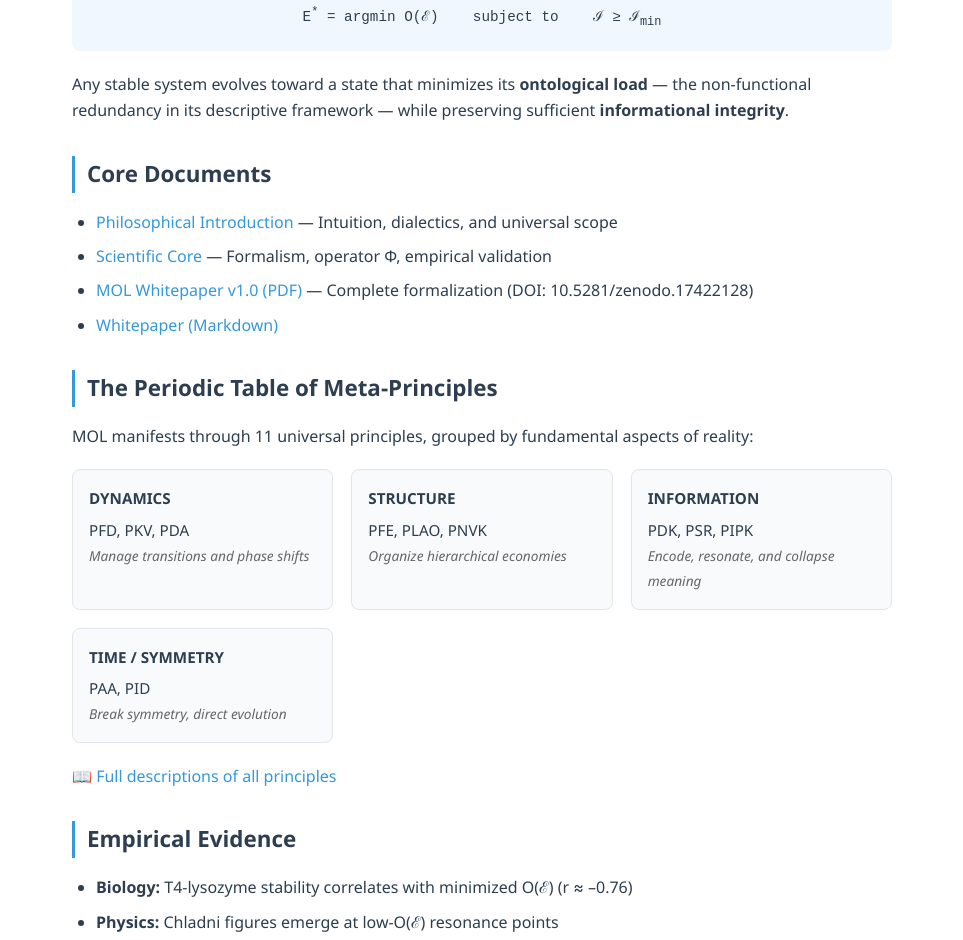
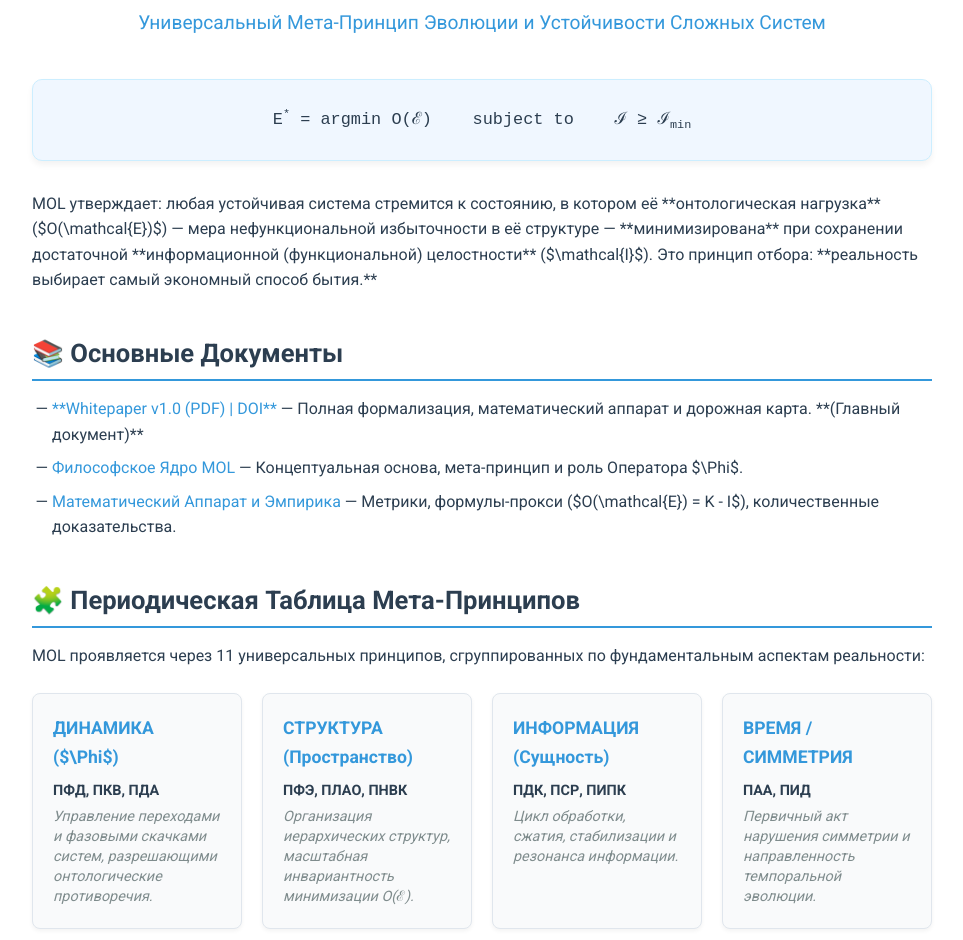
Before and after one commit to Singular-MOL/mol-foundation, a plain HTML site: page index.html in a window 1280 px wide. Shown: the part 175-1115 px from the top of the page, without its empty margins (158-1121 px from the left). Drawn offline with Linux system fonts and the light colour scheme.

Commit message:
Update index.html

```diff
--- a/index.html
+++ b/index.html
@@ -1,41 +1,60 @@
 <!DOCTYPE html>
-<html lang="en">
+<html lang="ru">
 <head>
     <meta charset="UTF-8">
     <meta name="viewport" content="width=device-width, initial-scale=1.0">
-    <title>The MOL Foundation | Law of Minimal Ontological Load</title>
+    <title>Фонд MOL | Закон Минимальной Онтологической Нагрузки</title>
+    <link href="https://fonts.googleapis.com/css2?family=Roboto:wght@300;400;700&display=swap" rel="stylesheet">
     <style>
         :root {
-            --text: #2c3e50;
-            --accent: #3498db;
-            --bg-card: #f9fafb;
-            --border: #e0e6ed;
-            --bg-note: #f0f7ff;
+            --text-main: #2c3e50; /* Темно-синий, почти черный */
+            --accent: #3498db; /* Яркий синий */
+            --bg-light: #f9fafb; /* Светло-серый фон для карточек */
+            --border: #e0e6ed; /* Светлая граница */
+            --bg-statement: #f0f7ff; /* Очень светло-голубой для формулы */
+            --text-secondary: #7f8c8d; /* Серый для второстепенного текста */
         }
+
+        /* Общие стили */
         body {
-            font-family: 'Segoe UI', system-ui, -apple-system, sans-serif;
-            max-width: 820px;
+            font-family: 'Roboto', system-ui, -apple-system, sans-serif;
+            max-width: 900px;
             margin: 40px auto;
             padding: 0 20px;
-            line-height: 1.65;
-            color: var(--text);
-            background-color: #fff;
+            line-height: 1.6;
+            color: var(--text-main);
+            background-color: #ffffff;
         }
+
         h1 {
-            font-size: 2.2em;
-            margin-bottom: 8px;
-            color: var(--text);
+            font-size: 2.5em;
+            margin-bottom: 5px;
+            color: var(--text-main);
+            font-weight: 700;
+            text-align: center;
         }
+
+        .intro-tagline {
+            font-size: 1.2em;
+            color: var(--accent);
+            text-align: center;
+            margin-bottom: 40px;
+            font-weight: 400;
+        }
+
         h2 {
-            font-size: 1.4em;
-            margin: 32px 0 16px;
-            color: #2c3e50;
-            border-left: 3px solid var(--accent);
-            padding-left: 12px;
+            font-size: 1.6em;
+            margin: 40px 0 15px;
+            color: var(--text-main);
+            border-bottom: 2px solid var(--accent); /* Подчеркивание */
+            padding-bottom: 5px;
+            font-weight: 700;
         }
+
         p, ul {
-            margin: 12px 0;
+            margin: 15px 0;
         }
+
         a {
             color: var(--accent);
             text-decoration: none;
@@ -43,132 +62,176 @@
         a:hover {
             text-decoration: underline;
         }
-        .intro {
-            font-style: italic;
-            color: #555;
-            margin-bottom: 24px;
+
+        /* Ключевая Формула */
+        .law-statement {
+            background: var(--bg-statement);
+            padding: 25px;
+            border-radius: 10px;
+            margin: 30px 0;
+            font-family: monospace;
+            font-size: 1.3em;
+            text-align: center;
+            border: 1px solid #cceeff;
+            box-shadow: 0 4px 6px rgba(0, 0, 0, 0.05);
         }
-        .law-statement {
-            background: var(--bg-note);
-            padding: 18px;
-            border-radius: 8px;
-            margin: 20px 0;
-            font-family: monospace;
-            font-size: 1.1em;
-            text-align: center;
+
+        .law-statement sub, .law-statement sup {
+            font-size: 0.7em;
         }
-        .principle-grid {
+
+        /* Сетка Принципов (Улучшено с Flexbox/Grid) */
+        .principle-grid-container {
             display: grid;
-            grid-template-columns: repeat(auto-fit, minmax(240px, 1fr));
-            gap: 18px;
-            margin: 20px 0;
+            grid-template-columns: repeat(auto-fit, minmax(200px, 1fr)); /* Адаптивная сетка */
+            gap: 20px;
+            margin: 25px 0;
         }
+
         .principle-card {
-            background: var(--bg-card);
-            padding: 16px;
+            background: var(--bg-light);
+            padding: 20px;
             border-radius: 8px;
             border: 1px solid var(--border);
-            font-size: 0.95em;
+            min-height: 120px; /* Фиксированная минимальная высота для выравнивания */
+            display: flex;
+            flex-direction: column;
+            justify-content: flex-start;
+            box-shadow: 0 2px 4px rgba(0, 0, 0, 0.05);
+            transition: transform 0.2s;
         }
+
+        .principle-card:hover {
+            transform: translateY(-3px); /* Эффект при наведении */
+            border-color: var(--accent);
+        }
+
         .principle-card strong {
             display: block;
-            margin-bottom: 6px;
-            color: var(--text);
+            font-size: 1.1em;
+            margin-bottom: 8px;
+            color: var(--accent);
         }
+
+        .principle-card .principle-list {
+            font-size: 0.9em;
+            color: var(--text-main);
+            font-weight: 700;
+            margin-bottom: 5px;
+        }
+
         .principle-card em {
-            color: #666;
+            color: var(--text-secondary);
             font-size: 0.9em;
+            line-height: 1.4;
         }
+
+        /* Списки */
         ul {
-            padding-left: 24px;
+            padding-left: 20px;
+            list-style-type: '— '; /* Декоративный маркер */
         }
+
         li {
             margin: 8px 0;
         }
+
+        /* Футер */
         hr {
             border: 0;
             height: 1px;
             background: #eaecef;
             margin: 40px 0;
         }
+
         footer {
             font-size: 0.9em;
-            color: #666;
+            color: var(--text-secondary);
             text-align: center;
+            padding-bottom: 20px;
+        }
+
+        /* Адаптивность для мобильных */
+        @media (max-width: 600px) {
+            body {
+                margin: 20px auto;
+            }
+            h1 {
+                font-size: 2em;
+            }
+            .principle-grid-container {
+                grid-template-columns: 1fr; /* Одна колонка на узких экранах */
+            }
         }
     </style>
 </head>
 <body>
 
-    <h1>Law of Minimal Ontological Load (MOL)</h1>
-    <p class="intro">A universal meta-principle of self-organization across physical, biological, cognitive, and social systems.</p>
+    <h1>Закон Минимальной Онтологической Нагрузки (MOL)</h1>
+    <p class="intro-tagline">Универсальный Мета-Принцип Эволюции и Устойчивости Сложных Систем</p>
 
     <div class="law-statement">
         E<sup>*</sup> = argmin O(ℰ) &nbsp;&nbsp; subject to &nbsp;&nbsp; ℐ ≥ ℐ<sub>min</sub>
     </div>
 
     <p>
-        Any stable system evolves toward a state that minimizes its <strong>ontological load</strong> — the non-functional redundancy in its descriptive framework — while preserving sufficient <strong>informational integrity</strong>.
+        MOL утверждает: любая устойчивая система стремится к состоянию, в котором её **онтологическая нагрузка** ($O(\mathcal{E})$) — мера нефункциональной избыточности в её структуре — **минимизирована** при сохранении достаточной **информационной (функциональной) целостности** ($\mathcal{I}$). Это принцип отбора: **реальность выбирает самый экономный способ бытия.**
     </p>
 
-    <h2>Core Documents</h2>
+    <h2>📚 Основные Документы</h2>
     <ul>
-        <li><a href="docs/MOL_Philosophical_Introduction.md">Philosophical Introduction</a> — Intuition, dialectics, and universal scope</li>
-        <li><a href="docs/MOL_Scientific_Core.md">Scientific Core</a> — Formalism, operator Φ, empirical validation</li>
-        <li><a href="https://doi.org/10.5281/zenodo.17422128">MOL Whitepaper v1.0 (PDF)</a> — Complete formalization (DOI: 10.5281/zenodo.17422128)</li>
-        <li><a href="docs/MOL_Whitepaper_v1.md">Whitepaper (Markdown)</a></li>
+        <li><a href="https://doi.org/10.5281/zenodo.17422128">**Whitepaper v1.0 (PDF) | DOI**</a> — Полная формализация, математический аппарат и дорожная карта. **(Главный документ)**</li>
+        <li><a href="docs/MOL_Philosophical_Introduction.md">Философское Ядро MOL</a> — Концептуальная основа, мета-принцип и роль Оператора $\Phi$.</li>
+        <li><a href="docs/MOL_Scientific_Core.md">Математический Аппарат и Эмпирика</a> — Метрики, формулы-прокси ($O(\mathcal{E}) = K - I$), количественные доказательства.</li>
     </ul>
 
-    <h2>The Periodic Table of Meta-Principles</h2>
-    <p>MOL manifests through 11 universal principles, grouped by fundamental aspects of reality:</p>
+    <h2>🧩 Периодическая Таблица Мета-Принципов</h2>
+    <p>MOL проявляется через 11 универсальных принципов, сгруппированных по фундаментальным аспектам реальности:</p>
 
-    <div class="principle-grid">
+    <div class="principle-grid-container">
         <div class="principle-card">
-            <strong>DYNAMICS</strong>
-            PFD, PKV, PDA<br>
-            <em>Manage transitions and phase shifts</em>
+            <strong>ДИНАМИКА ($\Phi$)</strong>
+            <div class="principle-list">ПФД, ПКВ, ПДА</div>
+            <em>Управление переходами и фазовыми скачками систем, разрешающими онтологические противоречия.</em>
         </div>
         <div class="principle-card">
-            <strong>STRUCTURE</strong>
-            PFE, PLAO, PNVK<br>
-            <em>Organize hierarchical economies</em>
+            <strong>СТРУКТУРА (Пространство)</strong>
+            <div class="principle-list">ПФЭ, ПЛАО, ПНВК</div>
+            <em>Организация иерархических структур, масштабная инвариантность минимизации O(ℰ).</em>
         </div>
         <div class="principle-card">
-            <strong>INFORMATION</strong>
-            PDK, PSR, PIPK<br>
-            <em>Encode, resonate, and collapse meaning</em>
+            <strong>ИНФОРМАЦИЯ (Сущность)</strong>
+            <div class="principle-list">ПДК, ПСР, ПИПК</div>
+            <em>Цикл обработки, сжатия, стабилизации и резонанса информации.</em>
         </div>
         <div class="principle-card">
-            <strong>TIME / SYMMETRY</strong>
-            PAA, PID<br>
-            <em>Break symmetry, direct evolution</em>
+            <strong>ВРЕМЯ / СИММЕТРИЯ</strong>
+            <div class="principle-list">ПАА, ПИД</div>
+            <em>Первичный акт нарушения симметрии и направленность темпоральной эволюции.</em>
         </div>
     </div>
+    <p><a href="metaprinciples/detailed_descriptions.md">📖 Полные описания всех принципов</a></p>
 
-    <p><a href="metaprinciples/detailed_descriptions.md">📖 Full descriptions of all principles</a></p>
-
-    <h2>Empirical Evidence</h2>
+    <h2>🔬 Эмпирические Доказательства</h2>
     <ul>
-        <li><strong>Biology:</strong> T4-lysozyme stability correlates with minimized O(ℰ) (r ≈ –0.76)</li>
-        <li><strong>Physics:</strong> Chladni figures emerge at low-O(ℰ) resonance points</li>
-        <li><strong>Social Systems:</strong> Distributed institutions show lower coordination costs</li>
-        <li><strong>Cognition:</strong> Placebo effect as an ontological plane shift</li>
-        <li><strong>History:</strong> 75% accuracy predicting state collapse when O(ℰ) > 25</li>
+        <li>**Биология (T4-лизоцим):** Термодинамическая устойчивость **сильно коррелирует** с минимизированным $O(\mathcal{E})$ ($r \approx -0.76$).</li>
+        <li>**Физика (Фигуры Хладни):** Сложный устойчивый порядок возникает в **локальных минимумах** $O(\mathcal{E})$.</li>
+        <li>**Социодинамика:** Распределённые, адаптивные институты демонстрируют низкую **скрытую структурную инконсистентность (DSI)**.</li>
+        <li>**Когнитивные Системы:** Эффект плацебо как пример снижения $O(\mathcal{E})$ через **смену онтологической плоскости** восприятия.</li>
     </ul>
 
-    <h2>Research & Tools</h2>
+    <h2>🌐 Исследования и Инструменты</h2>
     <ul>
-        <li><a href="research/">Research Repository</a> — Case studies and predictions</li>
-        <li><a href="https://github.com/Singular-MOL/mol-foundation">GitHub</a> — Source code and documentation</li>
-        <li>Phase Field Diagnostics simulator (in development)</li>
+        <li><a href="research/">Репозиторий Исследований</a> — Кейс-стади, прогнозы и протоколы верификации.</li>
+        <li><a href="https://github.com/Singular-MOL/mol-foundation">GitHub Репозиторий</a> — Исходный код, инструменты анализа $O(\mathcal{E})$ (в разработке).</li>
+        <li>Перспектива: Разработка симулятора фазовой диагностики для оценки $O(\mathcal{E})$ в реальном времени.</li>
     </ul>
-
-    <h2>About the Foundation</h2>
-    <p>We are an independent research group formalizing and applying MOL as a unifying framework for complex systems.</p>
 
     <hr>
     <footer>
-        Contact: <a href="mailto:rudiiik@yandex.ru">rudiiik@yandex.ru</a> |
+        Фонд MOL: Независимая исследовательская группа. Мы открыты для междисциплинарного сотрудничества.
+        <br>
+        Контакты: <a href="mailto:rudiiik@yandex.ru">rudiiik@yandex.ru</a> |
         <a href="https://github.com/Singular-MOL/mol-foundation">GitHub</a>
     </footer>
 
```
